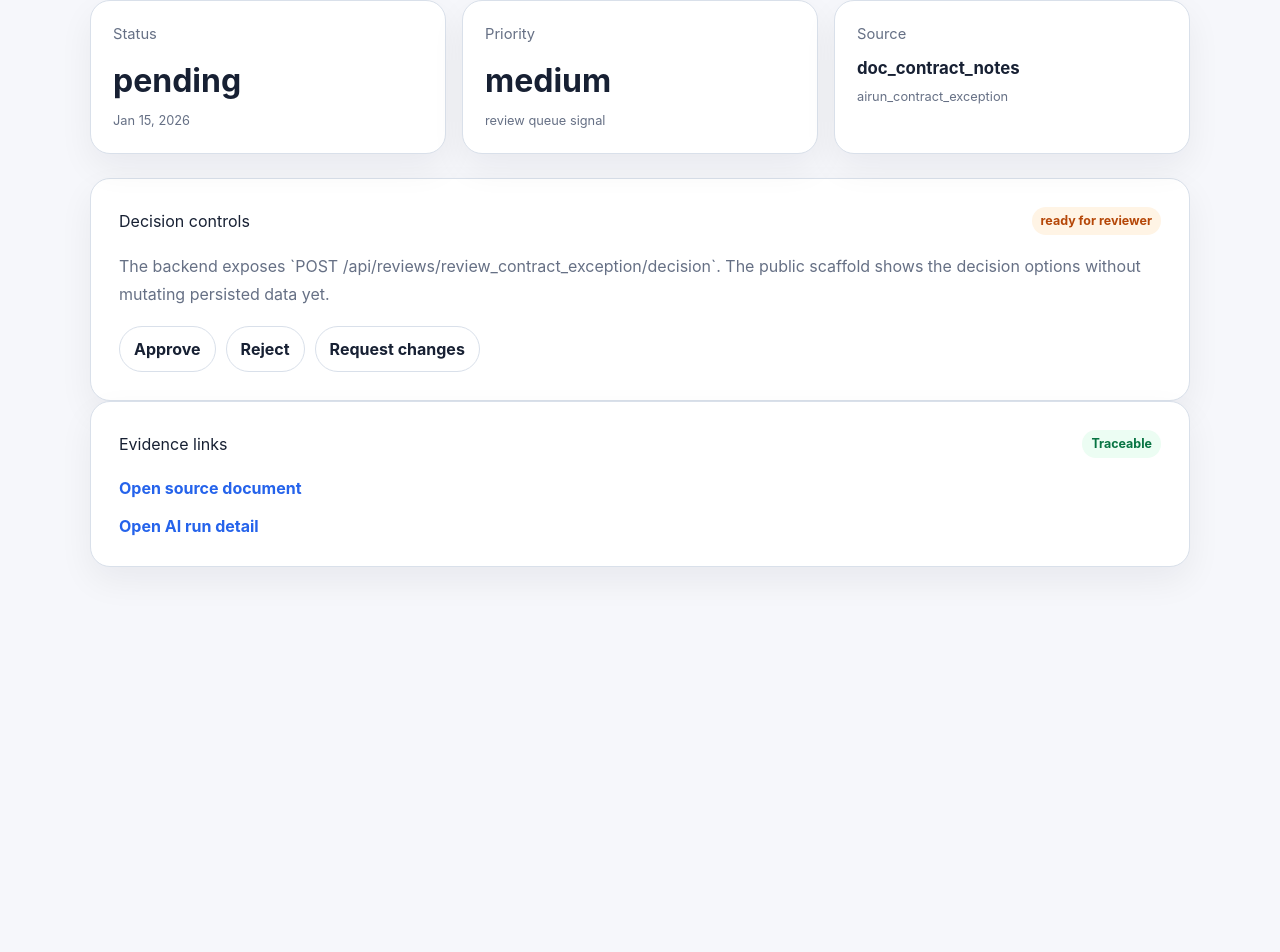
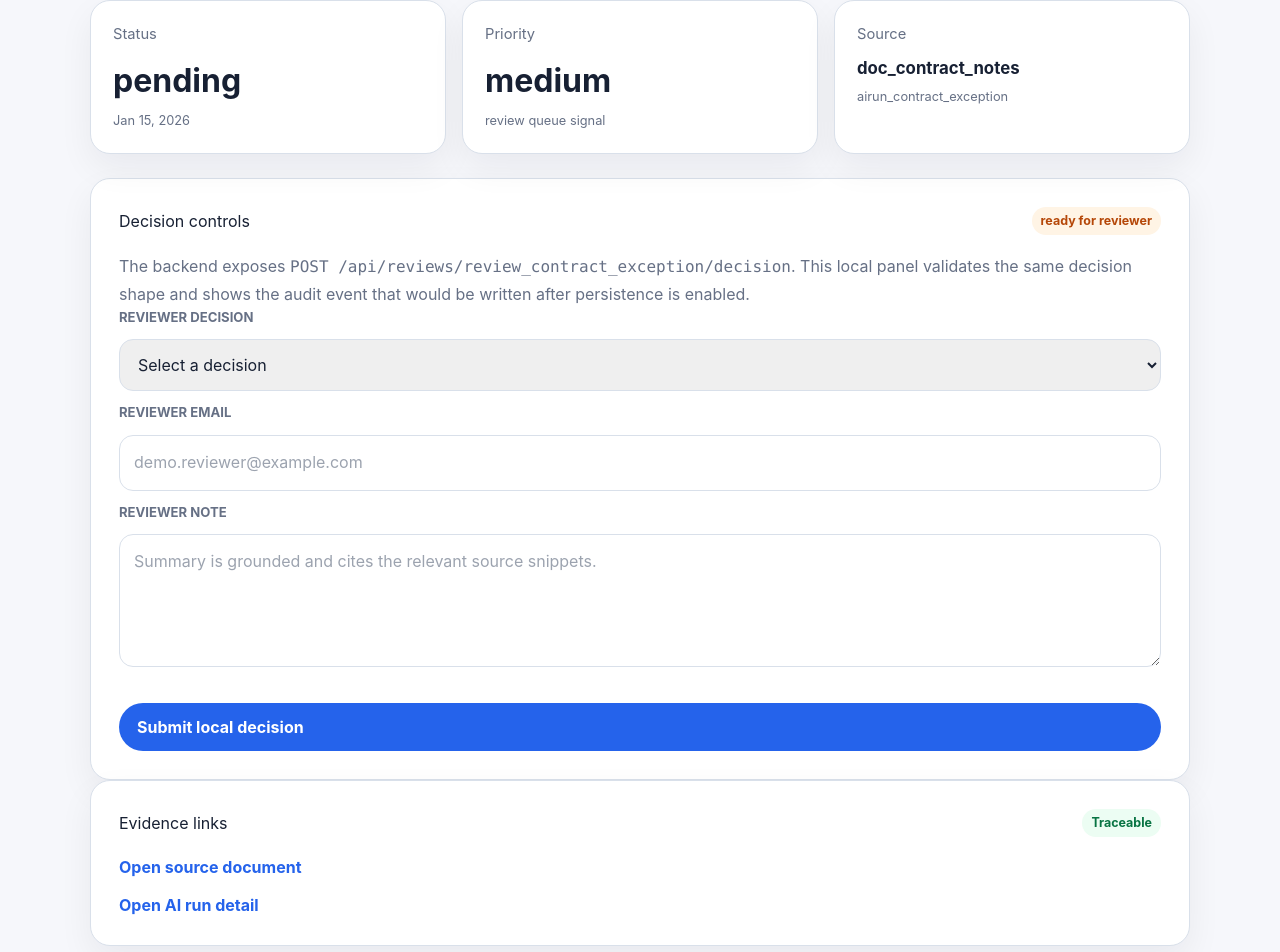
Before and after one commit to muriithi-ian/ai-workflow-command-center, a Next.js app in the folder apps/web/: page /reviews/review_contract_exception in a window 1280 px wide. Shown: the part 509-1461 px from the top of the page. Before the commit the page ends 1140 px from the top, so only its background shows below. Built offline with nearby package versions, Linux system fonts and the light colour scheme.

Commit message:
feat: add local review decision panel

```diff
--- a/apps/web/app/globals.css
+++ b/apps/web/app/globals.css
@@ -458,6 +458,7 @@ th {
 }
 
 .demo-form input,
+.demo-form select,
 .demo-form textarea {
   width: 100%;
   resize: vertical;
@@ -471,6 +472,13 @@ th {
 
 .demo-form input[type="file"] {
   background: #ffffff;
+}
+
+.demo-form input:disabled,
+.demo-form select:disabled,
+.demo-form textarea:disabled {
+  cursor: not-allowed;
+  opacity: 0.65;
 }
 
 .answer-copy {
--- /dev/null
+++ b/apps/web/app/reviews/[reviewId]/ReviewDecisionPanel.tsx
@@ -0,0 +1,148 @@
+"use client";
+
+import { FormEvent, useState } from "react";
+
+import { ReviewDecision, ReviewStatus } from "@/lib/reviews";
+
+type ReviewDecisionPanelProps = {
+  reviewId: string;
+  initialStatus: ReviewStatus;
+};
+
+type DecisionState =
+  | { status: "idle" }
+  | { status: "error"; message: string }
+  | {
+      status: "submitted";
+      decision: ReviewDecision;
+      reviewerEmail: string;
+      reviewerNote: string;
+      auditEvent: string;
+    };
+
+const decisionOptions: { value: ReviewDecision; label: string }[] = [
+  { value: "approved", label: "Approve" },
+  { value: "rejected", label: "Reject" },
+  { value: "changes_requested", label: "Request changes" }
+];
+
+export function ReviewDecisionPanel({ reviewId, initialStatus }: ReviewDecisionPanelProps) {
+  const [decisionState, setDecisionState] = useState<DecisionState>({ status: "idle" });
+  const isLocked = initialStatus !== "pending" || decisionState.status === "submitted";
+
+  function handleSubmit(event: FormEvent<HTMLFormElement>) {
+    event.preventDefault();
+
+    const formData = new FormData(event.currentTarget);
+    const decision = String(formData.get("decision") ?? "") as ReviewDecision;
+    const reviewerEmail = String(formData.get("reviewerEmail") ?? "").trim();
+    const reviewerNote = String(formData.get("reviewerNote") ?? "").trim();
+
+    if (!decisionOptions.some((option) => option.value === decision)) {
+      setDecisionState({ status: "error", message: "Choose a reviewer decision." });
+      return;
+    }
+
+    if (!reviewerEmail || !reviewerEmail.includes("@")) {
+      setDecisionState({ status: "error", message: "Use a valid reviewer email." });
+      return;
+    }
+
+    if (reviewerNote.length < 3) {
+      setDecisionState({
+        status: "error",
+        message: "Add a reviewer note with at least 3 characters."
+      });
+      return;
+    }
+
+    setDecisionState({
+      status: "submitted",
+      decision,
+      reviewerEmail,
+      reviewerNote,
+      auditEvent: `review.${decision}`
+    });
+  }
+
+  return (
+    <section className="panel" aria-labelledby="decision-title">
+      <div className="panel-heading">
+        <h2 id="decision-title">Decision controls</h2>
+        <span className={`status-badge ${isLocked ? "" : "warning"}`}>
+          {isLocked ? "decision locked" : "ready for reviewer"}
+        </span>
+      </div>
+      <p className="muted-copy">
+        The backend exposes <code>POST /api/reviews/{reviewId}/decision</code>. This local panel
+        validates the same decision shape and shows the audit event that would be written after
+        persistence is enabled.
+      </p>
+
+      <form className="demo-form" onSubmit={handleSubmit}>
+        <label htmlFor="decision">Reviewer decision</label>
+        <select id="decision" name="decision" disabled={isLocked} defaultValue="">
+          <option value="" disabled>
+            Select a decision
+          </option>
+          {decisionOptions.map((option) => (
+            <option key={option.value} value={option.value}>
+              {option.label}
+            </option>
+          ))}
+        </select>
+
+        <label htmlFor="reviewerEmail">Reviewer email</label>
+        <input
+          id="reviewerEmail"
+          name="reviewerEmail"
+          disabled={isLocked}
+          placeholder="demo.reviewer@example.com"
+          type="email"
+        />
+
+        <label htmlFor="reviewerNote">Reviewer note</label>
+        <textarea
+          id="reviewerNote"
+          name="reviewerNote"
+          disabled={isLocked}
+          placeholder="Summary is grounded and cites the relevant source snippets."
+          rows={4}
+        />
+
+        <button className="button-link" disabled={isLocked} type="submit">
+          Submit local decision
+        </button>
+      </form>
+
+      {initialStatus !== "pending" ? (
+        <div className="empty-state">
+          <strong>Completed review</strong>
+          <p>Completed reviews reject repeat decisions to keep reviewer actions auditable.</p>
+        </div>
+      ) : null}
+
+      {decisionState.status === "error" ? (
+        <div className="empty-state">
+          <strong>Decision needs attention</strong>
+          <p>{decisionState.message}</p>
+        </div>
+      ) : null}
+
+      {decisionState.status === "submitted" ? (
+        <div className="chunk-card">
+          <div className="panel-heading">
+            <h3>Local decision submitted</h3>
+            <span className="status-badge">{decisionState.decision}</span>
+          </div>
+          <p>{decisionState.reviewerNote}</p>
+          <div className="metadata-list" aria-label="Decision audit metadata">
+            <span>{decisionState.reviewerEmail}</span>
+            <span>{decisionState.auditEvent}</span>
+            <span>{reviewId}</span>
+          </div>
+        </div>
+      ) : null}
+    </section>
+  );
+}
--- a/apps/web/app/reviews/[reviewId]/page.tsx
+++ b/apps/web/app/reviews/[reviewId]/page.tsx
@@ -3,6 +3,7 @@ import { notFound } from "next/navigation";
 
 import { formatDocumentDate } from "@/lib/documents";
 import { demoReviews, getReviewById } from "@/lib/reviews";
+import { ReviewDecisionPanel } from "./ReviewDecisionPanel";
 
 type ReviewDetailPageProps = {
   params: Promise<{
@@ -23,8 +24,6 @@ export default async function ReviewDetailPage({ params }: ReviewDetailPageProps
   if (!review) {
     notFound();
   }
-
-  const isPending = review.status === "pending";
 
   return (
     <main className="shell min-h-screen">
@@ -57,29 +56,7 @@ export default async function ReviewDetailPage({ params }: ReviewDetailPageProps
         </article>
       </section>
 
-      <section className="panel" aria-labelledby="decision-title">
-        <div className="panel-heading">
-          <h2 id="decision-title">Decision controls</h2>
-          <span className={`status-badge ${isPending ? "warning" : ""}`}>
-            {isPending ? "ready for reviewer" : "decision locked"}
-          </span>
-        </div>
-        <p className="muted-copy">
-          The backend exposes `POST /api/reviews/{review.id}/decision`. The public scaffold shows
-          the decision options without mutating persisted data yet.
-        </p>
-        <div className="decision-actions" aria-label="Review decision options">
-          <button type="button" disabled={!isPending}>
-            Approve
-          </button>
-          <button type="button" disabled={!isPending}>
-            Reject
-          </button>
-          <button type="button" disabled={!isPending}>
-            Request changes
-          </button>
-        </div>
-      </section>
+      <ReviewDecisionPanel reviewId={review.id} initialStatus={review.status} />
 
       <section className="panel" aria-labelledby="evidence-title">
         <div className="panel-heading">
--- a/apps/web/lib/reviews.ts
+++ b/apps/web/lib/reviews.ts
@@ -1,4 +1,5 @@
 export type ReviewStatus = "pending" | "approved" | "rejected" | "changes_requested";
+export type ReviewDecision = "approved" | "rejected" | "changes_requested";
 
 export type DemoReview = {
   id: string;
```
